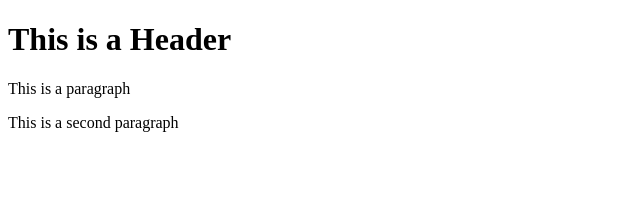
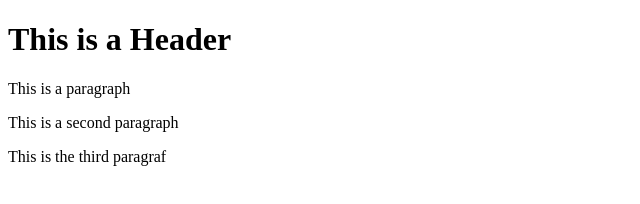
Before and after one commit to espurlock/git-test, a website: page index.html in a window 1280 px wide. Shown: the whole page, without its empty margins (0-640 px from the left). Drawn offline with Linux system fonts and the light colour scheme.

```diff
--- a/index.html
+++ b/index.html
@@ -9,5 +9,6 @@
     <h1>This is a Header</h1>
     <p>This is a paragraph</p>
     <p>This is a second paragraph</p>
+    <p>This is the third paragraf</p>
 </body>
 </html>
```
Also changed, not shown: package.json (added, +24 -0 lines), 2 other files.
